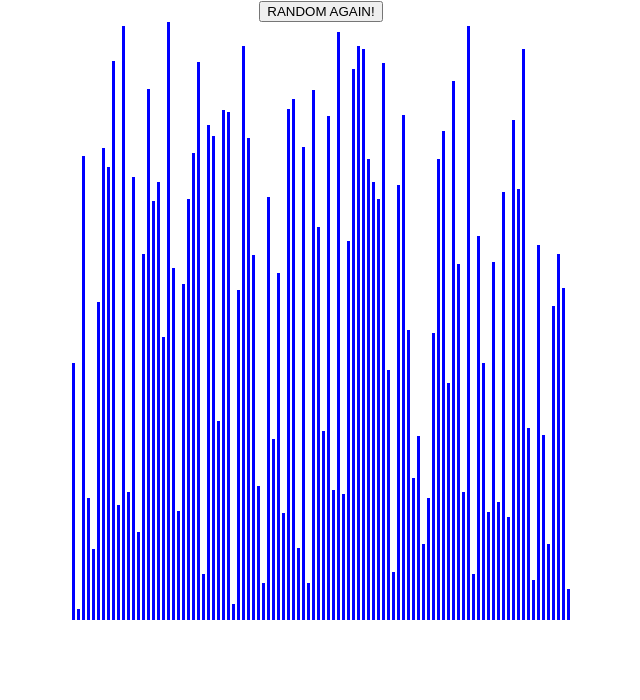
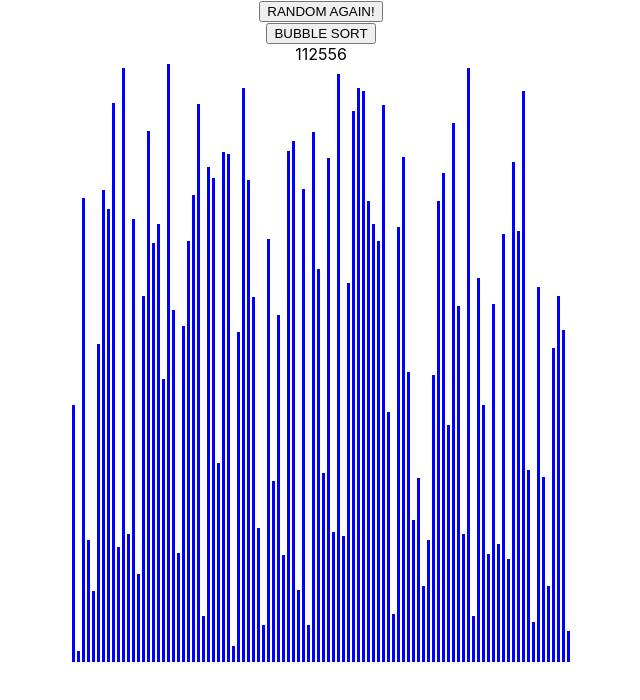
Before and after one commit to michalpzarzycki/Sorting, a React (Create React App) app: page / in a window 1280 px wide. Shown: the top 700 px of the page, without its empty margins (319-959 px from the left). Built offline with nearby package versions, Linux system fonts and the light colour scheme.

Commit message:
Added static bubble sort

```diff
--- /dev/null
+++ b/src/algorithms/bubbleSort.js
@@ -0,0 +1,14 @@
+
+export let bubbleSort = (inputArr) => {
+    let len = inputArr.length;
+    for (let i = 0; i < len; i++) {
+        for (let j = 0; j < len; j++) {
+            if (inputArr[j] > inputArr[j + 1]) {
+                let tmp = inputArr[j];
+                inputArr[j] = inputArr[j + 1];
+                inputArr[j + 1] = tmp;
+            }
+        }
+    }
+    return inputArr;
+};
--- a/src/components/SortingAlgorithm.js
+++ b/src/components/SortingAlgorithm.js
@@ -1,6 +1,7 @@
 import { useEffect, useState } from 'react';
 import { randomNumberGenerator } from '../utils/randomNumberGenerator'
 import { createAnArray } from '../utils/createAnArray'
+import { bubbleSort } from '../algorithms/bubbleSort'
 import styles from './SortingAlgorithm.module.css';
 import Button from './Button';
 
@@ -10,12 +11,15 @@ function SortingAlgorithm() {
 
     useEffect(() => {
         setArray(createAnArray(100, () => randomNumberGenerator(10, 600)))
+
     }, [random])
 
     return (
         <>
             <Button handleClick={() => setRandom(!random)} placeholder="RANDOM AGAIN!" />
+            <Button handleClick={() => setArray([...bubbleSort(array)])} placeholder="BUBBLE SORT" />
             <div className={styles.barContainer}>
+                <div>{bubbleSort([2, 5, 1, 1, 5, 6])}</div>
                 {/* display an array as a rectangles with height of arr[i] */}
                 {array.map((x, idx) => <div key={idx} className={styles.bar} style={{ height: `${x}px` }}></div>)}
             </div>
```
